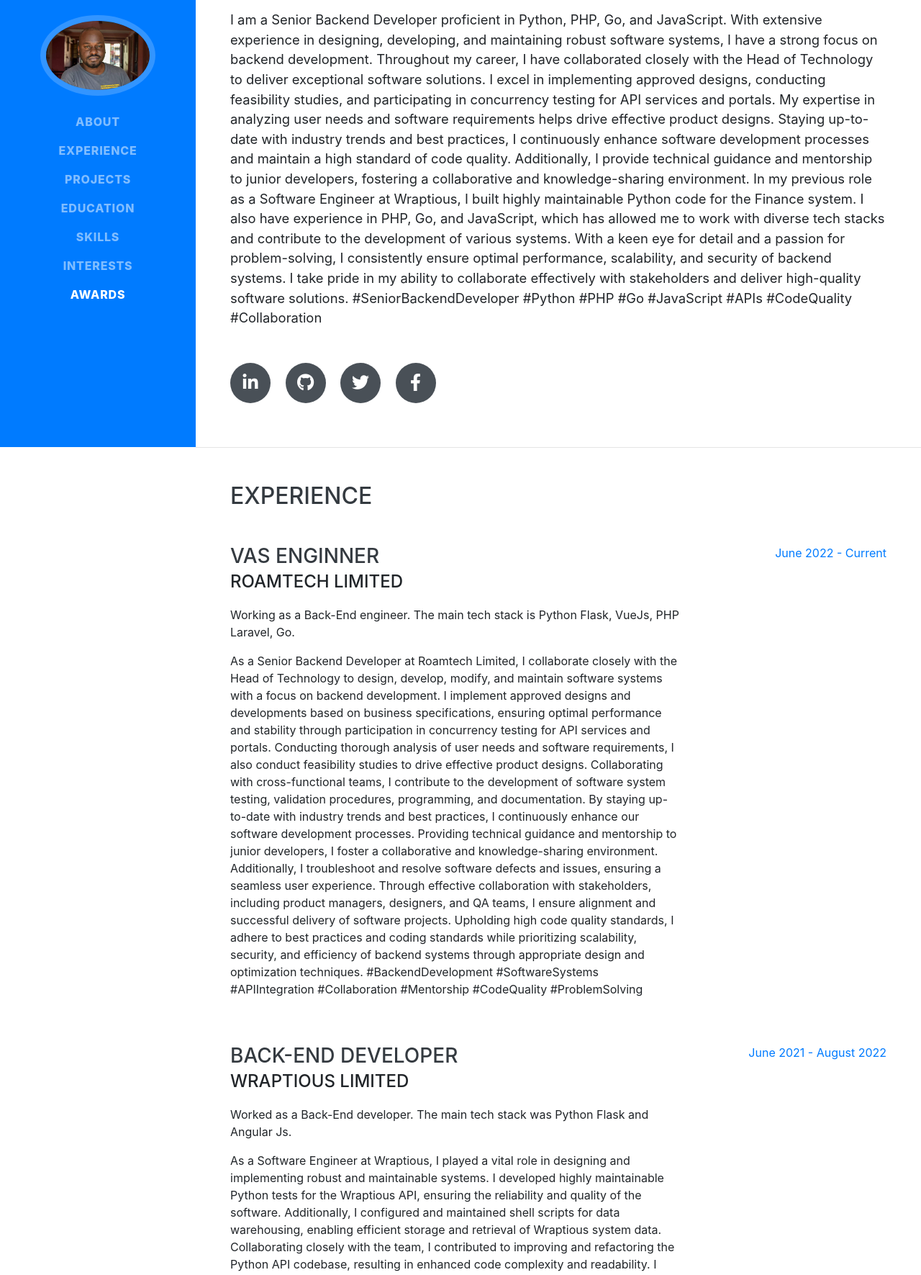
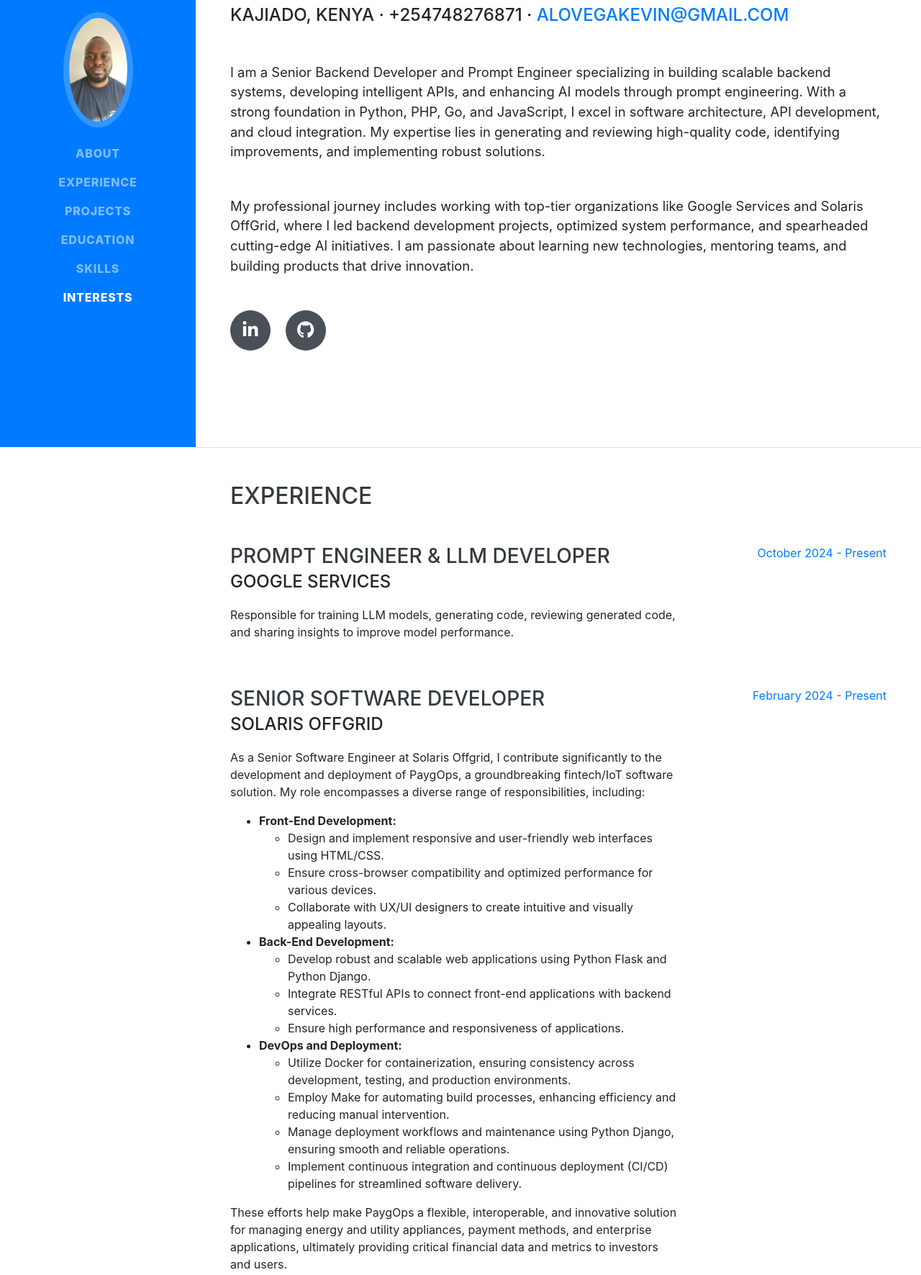
Before and after one commit to alovega/Portfolio-site, a website with bundled scripts: page index.html in a window 1280 px wide. Shown: the part 179-1950 px from the top of the page at 72% size. Built offline with nearby package versions, Linux system fonts and the light colour scheme; a web font is replaced by a local one.

Commit message:
# update my online resume

```diff
--- a/index.html
+++ b/index.html
@@ -2,13 +2,11 @@
 <html lang="en">
 
 <head>
-
   <meta charset="utf-8">
   <meta name="viewport" content="width=device-width, initial-scale=1, shrink-to-fit=no">
-  <meta name="description" content="">
-  <meta name="author" content="">
-
-  <title>Resume - Start Bootstrap Theme</title>
+  <meta name="description" content="Alwavega Kelvin Lugaziva Portfolio">
+  <meta name="author" content="Alwavega Kelvin Lugaziva">
+  <title>Alwavega Kelvin Lugaziva - Portfolio</title>
 
   <!-- Bootstrap core CSS -->
   <link href="vendor/bootstrap/css/bootstrap.min.css" rel="stylesheet">
@@ -20,16 +18,14 @@
 
   <!-- Custom styles for this template -->
   <link href="css/resume.min.css" rel="stylesheet">
-
 </head>
 
 <body id="page-top">
-
   <nav class="navbar navbar-expand-lg navbar-dark bg-primary fixed-top" id="sideNav">
     <a class="navbar-brand js-scroll-trigger" href="#page-top">
       <span class="d-block d-lg-none">Kevin Alwavega</span>
       <span class="d-none d-lg-block">
-        <img class="img-fluid img-profile rounded-circle mx-auto mb-2" src="img/kelvin.jpeg" alt="https://photos.app.goo.gl/6Tf175DnhjeTyuVH7">
+        <img class="img-fluid img-profile rounded-circle mx-auto mb-2" src="img/new_kelvin.jpg" alt="Profile Image">
       </span>
     </a>
     <button class="navbar-toggler" type="button" data-toggle="collapse" data-target="#navbarSupportedContent" aria-controls="navbarSupportedContent" aria-expanded="false" aria-label="Toggle navigation">
@@ -37,62 +33,38 @@
     </button>
     <div class="collapse navbar-collapse" id="navbarSupportedContent">
       <ul class="navbar-nav">
-        <li class="nav-item">
-          <a class="nav-link js-scroll-trigger" href="#about">About</a>
-        </li>
-        <li class="nav-item">
-          <a class="nav-link js-scroll-trigger" href="#experience">Experience</a>
-        </li>
-        <li class="nav-item">
-            <a class="nav-link js-scroll-trigger" href="#Projects">Projects</a>
-          </li>
-        <li class="nav-item">
-          <a class="nav-link js-scroll-trigger" href="#education">Education</a>
-        </li>
-        <li class="nav-item">
-          <a class="nav-link js-scroll-trigger" href="#skills">Skills</a>
-        </li>
-        <li class="nav-item">
-          <a class="nav-link js-scroll-trigger" href="#interests">Interests</a>
-        </li>
-        <li class="nav-item">
-          <a class="nav-link js-scroll-trigger" href="#awards">Awards</a>
-        </li>
+        <li class="nav-item"><a class="nav-link js-scroll-trigger" href="#about">About</a></li>
+        <li class="nav-item"><a class="nav-link js-scroll-trigger" href="#experience">Experience</a></li>
+        <li class="nav-item"><a class="nav-link js-scroll-trigger" href="#projects">Projects</a></li>
+        <li class="nav-item"><a class="nav-link js-scroll-trigger" href="#education">Education</a></li>
+        <li class="nav-item"><a class="nav-link js-scroll-trigger" href="#skills">Skills</a></li>
+        <li class="nav-item"><a class="nav-link js-scroll-trigger" href="#interests">Interests</a></li>
       </ul>
     </div>
   </nav>
 
   <div class="container-fluid p-0">
-
     <section class="resume-section p-3 p-lg-5 d-flex align-items-center" id="about">
       <div class="w-100">
         <h1 class="mb-0">Kevin
           <span class="text-primary">Alwavega</span>
         </h1>
-        <div class="subheading mb-5">223 Kajiado · KItengela, (254) 748-276871·
+        <div class="subheading mb-5">Kajiado, Kenya · +254748276871 ·
           <a href="mailto:alovegakevin@gmail.com">alovegakevin@gmail.com</a>
         </div>
         <p class="lead mb-5">
-          I am a Senior Backend Developer proficient in Python, PHP, Go, and JavaScript. With extensive experience in designing, developing, and maintaining robust software systems, I have a strong focus on backend development.
-          Throughout my career, I have collaborated closely with the Head of Technology to deliver exceptional software solutions. I excel in implementing approved designs, conducting feasibility studies, and participating in concurrency testing for API services and portals. My expertise in analyzing user needs and software requirements helps drive effective product designs.
-          Staying up-to-date with industry trends and best practices, I continuously enhance software development processes and maintain a high standard of code quality. Additionally, I provide technical guidance and mentorship to junior developers, fostering a collaborative and knowledge-sharing environment.
-          In my previous role as a Software Engineer at Wraptious, I built highly maintainable Python code for the Finance system. I also have experience in PHP, Go, and JavaScript, which has allowed me to work with diverse tech stacks and contribute to the development of various systems.
-          With a keen eye for detail and a passion for problem-solving, I consistently ensure optimal performance, scalability, and security of backend systems. I take pride in my ability to collaborate effectively with stakeholders and deliver high-quality software solutions.
-          #SeniorBackendDeveloper #Python #PHP #Go #JavaScript #APIs #CodeQuality #Collaboration
+          I am a Senior Backend Developer and Prompt Engineer specializing in building scalable backend systems, developing intelligent APIs, and enhancing AI models
+          through prompt engineering. With a strong foundation in Python, PHP, Go, and JavaScript, I excel in software architecture, API development, and cloud integration.
+          My expertise lies in generating and reviewing high-quality code, identifying improvements, and implementing robust solutions.
+        </p>
+        <p class="lead mb-5">
+          My professional journey includes working with top-tier organizations like Google Services and Solaris OffGrid, where I led backend development projects,
+          optimized system performance, and spearheaded cutting-edge AI initiatives.
+          I am passionate about learning new technologies, mentoring teams, and building products that drive innovation.
         </p>
         <div class="social-icons">
-          <a href="https://www.linkedin.com/in/kevin-alwavega-403843116/">
-            <i class="fab fa-linkedin-in"></i>
-          </a>
-          <a href="https://github.com/alovega">
-            <i class="fab fa-github"></i>
-          </a>
-          <a href="https://twitter.com/alovegakevin">
-            <i class="fab fa-twitter"></i>
-          </a>
-          <a href="https://web.facebook.com/kevin.alovega">
-            <i class="fab fa-facebook-f"></i>
-          </a>
+          <a href="https://www.linkedin.com/in/kelvin-alwavega-403843116/"><i class="fab fa-linkedin-in"></i></a>
+          <a href="https://github.com/alovega"><i class="fab fa-github"></i></a>
         </div>
       </div>
     </section>
@@ -102,6 +74,61 @@
     <section class="resume-section p-3 p-lg-5 d-flex justify-content-center" id="experience">
       <div class="w-100">
         <h2 class="mb-5">Experience</h2>
+
+        <div class="resume-item d-flex flex-column flex-md-row justify-content-between mb-5">
+          <div class="resume-content">
+            <h3 class="mb-0">Prompt Engineer & LLM Developer</h3>
+            <div class="subheading mb-3">Google Services</div>
+            <p>Responsible for training LLM models, generating code, reviewing generated code, and sharing insights to improve model performance.</p>
+          </div>
+          <div class="resume-date text-md-right">
+            <span class="text-primary">October 2024 - Present</span>
+          </div>
+        </div>
+
+        <div class="resume-item d-flex flex-column flex-md-row justify-content-between mb-5">
+          <div class="resume-content">
+            <h3 class="mb-0">Senior Software Developer</h3>
+            <div class="subheading mb-3">Solaris OffGrid</div>
+            <p>
+              As a Senior Software Engineer at Solaris Offgrid, I contribute significantly to the development and deployment of PaygOps, a groundbreaking fintech/IoT software solution. My role encompasses a diverse range of responsibilities, including:
+            </p>
+
+            <ul>
+              <li><strong>Front-End Development:</strong>
+                <ul>
+                  <li>Design and implement responsive and user-friendly web interfaces using HTML/CSS.</li>
+                  <li>Ensure cross-browser compatibility and optimized performance for various devices.</li>
+                  <li>Collaborate with UX/UI designers to create intuitive and visually appealing layouts.</li>
+                </ul>
+              </li>
+
+              <li><strong>Back-End Development:</strong>
+                <ul>
+                  <li>Develop robust and scalable web applications using Python Flask and Python Django.</li>
+                  <li>Integrate RESTful APIs to connect front-end applications with backend services.</li>
+                  <li>Ensure high performance and responsiveness of applications.</li>
+                </ul>
+              </li>
+
+              <li><strong>DevOps and Deployment:</strong>
+                <ul>
+                  <li>Utilize Docker for containerization, ensuring consistency across development, testing, and production environments.</li>
+                  <li>Employ Make for automating build processes, enhancing efficiency and reducing manual intervention.</li>
+                  <li>Manage deployment workflows and maintenance using Python Django, ensuring smooth and reliable operations.</li>
+                  <li>Implement continuous integration and continuous deployment (CI/CD) pipelines for streamlined software delivery.</li>
+                </ul>
+              </li>
+            </ul>
+
+            <p>
+              These efforts help make PaygOps a flexible, interoperable, and innovative solution for managing energy and utility appliances, payment methods, and enterprise applications, ultimately providing critical financial data and metrics to investors and users.
+            </p>
+          </div>
+          <div class="resume-date text-md-right">
+            <span class="text-primary">February 2024 - Present</span>
+          </div>
+        </div>
 
         <div class="resume-item d-flex flex-column flex-md-row justify-content-between mb-5">
           <div class="resume-content">
@@ -124,7 +151,7 @@
             </p>
           </div>
           <div class="resume-date text-md-right">
-            <span class="text-primary">June 2022 - Current</span>
+            <span class="text-primary">June 2022 - April 2024</span>
           </div>
         </div>
 
@@ -212,9 +239,9 @@
             <span class="text-primary">December 2017 - March 2018</span>
           </div>
         </div>
-        </div>
+      </div>
+    </section>
 
-    </section>
     <hr class="m-0">
     <section class="resume-section p-3 p-lg-5 d-flex justify-content-center" id="Projects">
         <div class="w-100">
@@ -342,7 +369,7 @@
             <i class="fab fa-js-square"></i>
           </li>
           <li class="list-inline-item">
-            <i class="fab fa-react"></i>
+            <i class="fab fa-angular"></i>
           </li>
           <li class="list-inline-item">
             <i class="fab fa-node-js"></i>
@@ -351,13 +378,22 @@
             <i class="fab fa-python"></i>
           </li>
           <li class="list-inline-item">
-            <i class="fab fa-gulp"></i>
+            <i class="fab fa-git"></i>
           </li>
           <li class="list-inline-item">
-            <i class="fab fa-grunt"></i>
+            <i class="fab fa-laravel"></i>
           </li>
           <li class="list-inline-item">
             <i class="fab fa-npm"></i>
+          </li>
+          <li class="list-inline-item">
+            <i class="fab fa-php"></i>
+          </li>
+          <li class="list-inline-item">
+            <i class="fab fa-docker"></i>
+          </li>
+          <li class="list-inline-item">
+            <i class="fab fa-nginx"></i>
           </li>
         </ul>
 
@@ -425,7 +461,6 @@
 
   <!-- Custom scripts for this template -->
   <script src="js/resume.min.js"></script>
-
 </body>
 
 </html>
```
Also changed, not shown: img/new_kelvin.jpg (added).
